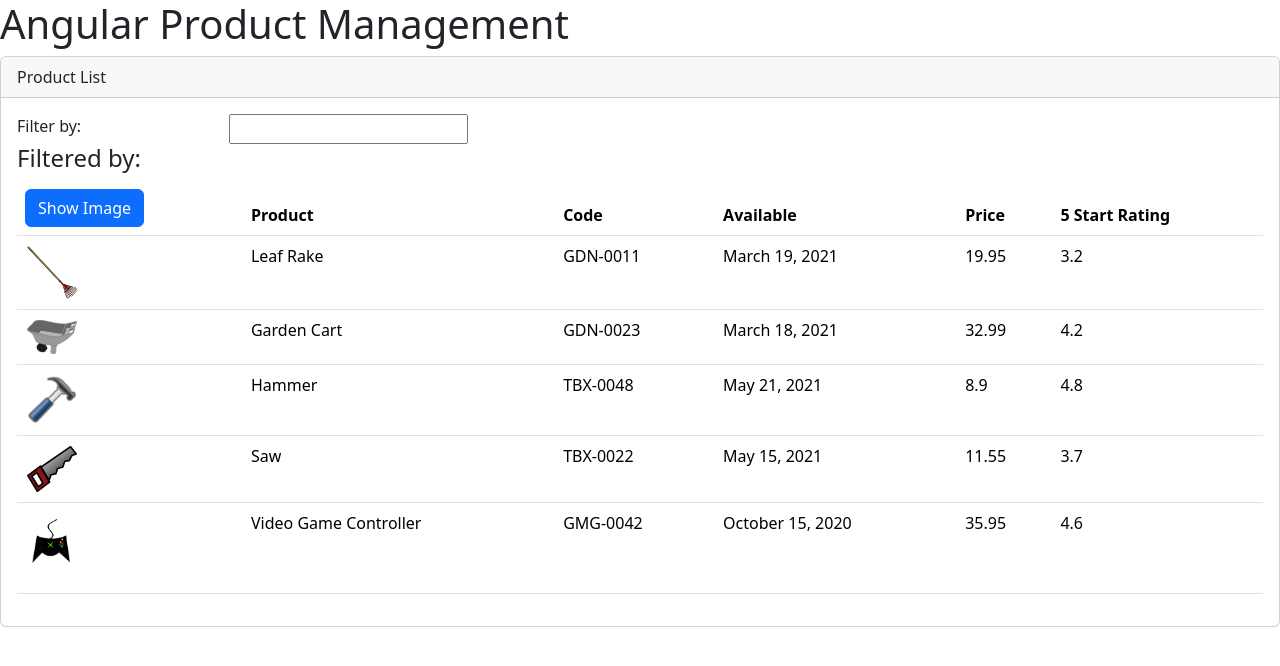
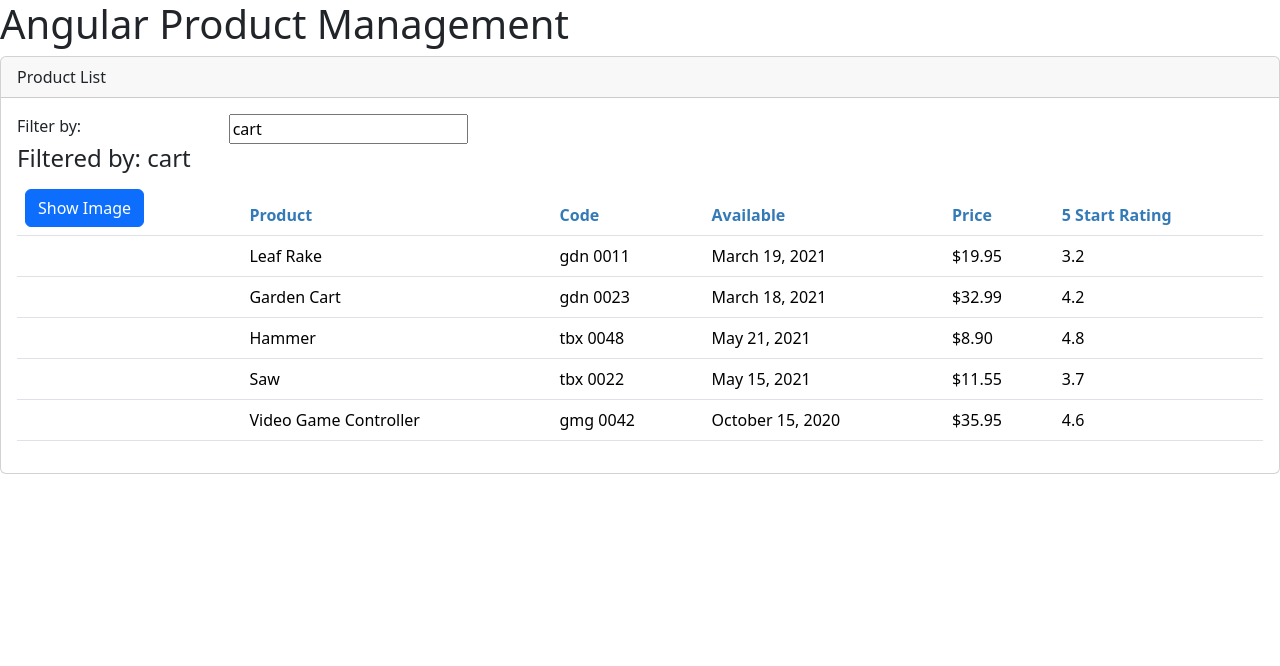
Before and after one commit to GabrielShaukan/ProjectManagmentNG, an Angular app in the folder project-management-ng/: page / in a window 1280 px wide. Shown: the top 666 px of the page. Built offline with nearby package versions, Linux system fonts and the light colour scheme.

Commit message:
Formatted code and added pipe

```diff
--- /dev/null
+++ b/project-management-ng/src/app/products/product-list.component.css
@@ -0,0 +1,3 @@
+th {
+  color: #337ab7;
+}
--- a/project-management-ng/src/app/products/product-list.component.html
+++ b/project-management-ng/src/app/products/product-list.component.html
@@ -1,17 +1,17 @@
 <div class="card">
   <div class="card-header">
-        {{pageTitle}}
+    {{ pageTitle }}
   </div>
   <div class="card-body">
     <div class="row">
       <div class="col-md-2">Filter by:</div>
       <div class="col-md-4">
-                <input type="'text"/>
+        <input type="'text" [(ngModel)]="listFilter" />
       </div>
     </div>
     <div class="'row">
       <div class="col-md-6">
-                <h4>Filtered by:</h4>
+        <h4>Filtered by: {{ listFilter }}</h4>
       </div>
     </div>
     <div class="table-responsive">
@@ -19,8 +19,8 @@
         <thead>
           <tr>
             <th>
-                            <button class="btn btn-primary">
-                                Show Image
+              <button class="btn btn-primary" (click)="toggleImage()">
+                {{ showImage ? "Hide" : "Show" }} Image
               </button>
             </th>
             <th>Product</th>
@@ -33,18 +33,24 @@
         <tbody>
           <tr *ngFor="let product of products">
             <td>
-                            <img [src]="product.imageUrl" [title]="product.productName" [style.width.px]="imageWidth" [style.margin.px]="imageMargin" />
+              <img
+                *ngIf="showImage"
+                [src]="product.imageUrl"
+                [title]="product.productName"
+                [style.width.px]="imageWidth"
+                [style.margin.px]="imageMargin"
+              />
             </td>
-                        <td>{{product.productName}}</td>
-                        <td>{{product.productCode}}</td>
-                        <td>{{product.releaseDate}}</td>
-                        <td>{{product.price}}</td>
-                        <td>{{product.starRating}}</td>
+            <td>{{ product.productName }}</td>
+            <td>
+              {{ product.productCode | lowercase | convertToSpaces : "-" }}
+            </td>
+            <td>{{ product.releaseDate }}</td>
+            <td>{{ product.price | currency : "USD" : "symbol" : "1.2-2" }}</td>
+            <td>{{ product.starRating }}</td>
           </tr>
-
         </tbody>
       </table>
     </div>
   </div>
-
 </div>
--- a/project-management-ng/src/app/products/product-list.component.ts
+++ b/project-management-ng/src/app/products/product-list.component.ts
@@ -1,62 +1,75 @@
-import { Component } from "@angular/core";
+import { Component, OnInit } from '@angular/core';
+import { IProduct } from './product';
 
 @Component({
   selector: 'pm-products',
-    templateUrl:'./product-list.component.html'
+  templateUrl: './product-list.component.html',
+  styleUrls: ['./product-list.component.css'],
 })
-
-export class ProductListComponent{
+export class ProductListComponent implements OnInit {
+  pageTitle: string = 'Product List';
   imageWidth = 50;
   imageMargin = 2;
-    pageTitle : string = 'Product List'
-    products: any[] = [{
-        "productId": 1,
-        "productName": "Leaf Rake",
-        "productCode": "GDN-0011",
-        "releaseDate": "March 19, 2021",
-        "description": "Leaf rake with 48-inch wooden handle.",
-        "price": 19.95,
-        "starRating": 3.2,
-        "imageUrl": "assets/images/leaf_rake.png"
+  showImage = false;
+  listFilter: string = 'cart';
+  products: IProduct[] = [
+    {
+      productId: 1,
+      productName: 'Leaf Rake',
+      productCode: 'GDN-0011',
+      releaseDate: 'March 19, 2021',
+      description: 'Leaf rake with 48-inch wooden handle.',
+      price: 19.95,
+      starRating: 3.2,
+      imageUrl: 'assets/images/leaf_rake.png',
     },
     {
-        "productId": 2,
-        "productName": "Garden Cart",
-        "productCode": "GDN-0023",
-        "releaseDate": "March 18, 2021",
-        "description": "15 gallon capacity rolling garden cart",
-        "price": 32.99,
-        "starRating": 4.2,
-        "imageUrl": "assets/images/garden_cart.png"
+      productId: 2,
+      productName: 'Garden Cart',
+      productCode: 'GDN-0023',
+      releaseDate: 'March 18, 2021',
+      description: '15 gallon capacity rolling garden cart',
+      price: 32.99,
+      starRating: 4.2,
+      imageUrl: 'assets/images/garden_cart.png',
     },
     {
-        "productId": 5,
-        "productName": "Hammer",
-        "productCode": "TBX-0048",
-        "releaseDate": "May 21, 2021",
-        "description": "Curved claw steel hammer",
-        "price": 8.9,
-        "starRating": 4.8,
-        "imageUrl": "assets/images/hammer.png"
+      productId: 5,
+      productName: 'Hammer',
+      productCode: 'TBX-0048',
+      releaseDate: 'May 21, 2021',
+      description: 'Curved claw steel hammer',
+      price: 8.9,
+      starRating: 4.8,
+      imageUrl: 'assets/images/hammer.png',
     },
     {
-        "productId": 8,
-        "productName": "Saw",
-        "productCode": "TBX-0022",
-        "releaseDate": "May 15, 2021",
-        "description": "15-inch steel blade hand saw",
-        "price": 11.55,
-        "starRating": 3.7,
-        "imageUrl": "assets/images/saw.png"
+      productId: 8,
+      productName: 'Saw',
+      productCode: 'TBX-0022',
+      releaseDate: 'May 15, 2021',
+      description: '15-inch steel blade hand saw',
+      price: 11.55,
+      starRating: 3.7,
+      imageUrl: 'assets/images/saw.png',
     },
     {
-        "productId": 10,
-        "productName": "Video Game Controller",
-        "productCode": "GMG-0042",
-        "releaseDate": "October 15, 2020",
-        "description": "Standard two-button video game controller",
-        "price": 35.95,
-        "starRating": 4.6,
-        "imageUrl": "assets/images/xbox-controller.png"
-      }]
+      productId: 10,
+      productName: 'Video Game Controller',
+      productCode: 'GMG-0042',
+      releaseDate: 'October 15, 2020',
+      description: 'Standard two-button video game controller',
+      price: 35.95,
+      starRating: 4.6,
+      imageUrl: 'assets/images/xbox-controller.png',
+    },
+  ];
+
+  toggleImage(): void {
+    this.showImage = !this.showImage;
   }
+
+  ngOnInit(): void {
+    console.log('In OnInit');
+  }
+}
--- /dev/null
+++ b/project-management-ng/src/app/shared/convert-to-spaces.pipe.ts
@@ -0,0 +1,10 @@
+import { Pipe, PipeTransform } from '@angular/core';
+
+@Pipe({
+  name: 'convertToSpaces',
+})
+export class ConvertToSpacesPipe implements PipeTransform {
+  transform(value: string, character: string): string {
+    return value.replace(character, ' ');
+  }
+}
```
Also changed, not shown: project-management-ng/src/app/app.module.ts (+6 -9 lines). Lines whose indentation alone changed are shown as unchanged.
